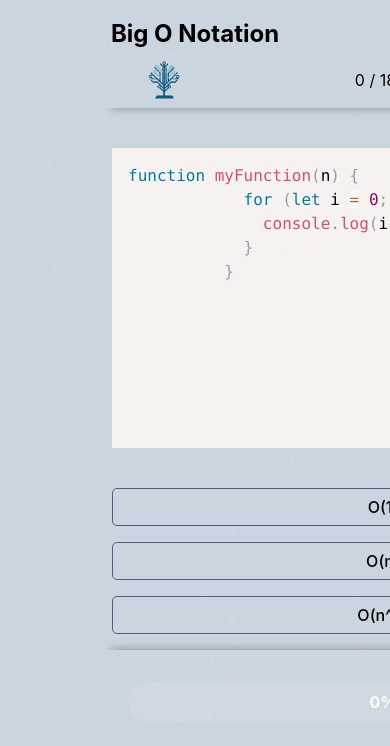
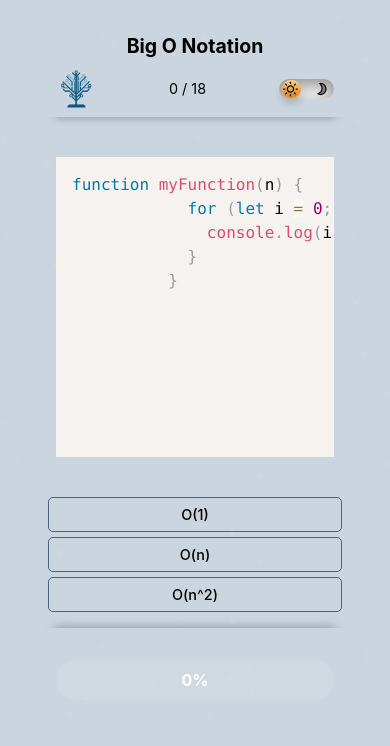
Before and after one commit to pocpat/BigO-game, a React (Vite) app: page / in a window 390 px wide. Both pictures are taken after a click on the button "Training Ground". Shown: the top 746 px of the page. Built offline with nearby package versions, Linux system fonts and the light colour scheme.

Commit message:
improved layout for App, sizing issues fixed

```diff
--- a/components/SratSky.jsx
+++ b/components/SratSky.jsx
@@ -1,5 +1,4 @@
-// components/StarSky.jsx
-import  { useEffect, useRef } from 'react';
+import { useEffect, useRef } from 'react';
 import '../src/starsky.css';
 
 const StarSky = () => {
@@ -15,10 +14,11 @@
                 const x = Math.random() * 100;
                 const y = Math.random() * 100;
 
+
+                star.style.left = `${x}%`; //Use %
+                star.style.top = `${y}%`; //Use %
                 star.style.width = `${size}px`;
                 star.style.height = `${size}px`;
-        star.style.left = `${x}vw`;
-        star.style.top = `${y}vh`;
                 star.style.animationDelay = `${Math.random() * 2}s`;
                 if (nightSkyRef.current) {
                     nightSkyRef.current.appendChild(star);
@@ -34,3 +34,42 @@
 };
 
 export default StarSky;
+
+
+
+// // components/StarSky.jsx
+// import  { useEffect, useRef } from 'react';
+// import '../src/starsky.css';
+
+// const StarSky = () => {
+//   const nightSkyRef = useRef(null);
+
+//   useEffect(() => {
+//     const createStars = () => {
+//       const numStars = 100;
+//       for (let i = 0; i < numStars; i++) {
+//         const star = document.createElement('div');
+//         star.className = 'star';
+//         const size = Math.floor(Math.random() * 5) + 3;
+//         const x = Math.random() * 100;
+//         const y = Math.random() * 100;
+
+//         star.style.width = `${size}px`;
+//         star.style.height = `${size}px`;
+//         star.style.left = `${x}vw`;
+//         star.style.top = `${y}vh`;
+//         star.style.animationDelay = `${Math.random() * 2}s`;
+//         if (nightSkyRef.current) {
+//           nightSkyRef.current.appendChild(star);
+//         }
+//       }
+//     };
+
+//     createStars();
+
+//   }, []);
+
+//   return <div className="night-sky" ref={nightSkyRef}></div>;
+// };
+
+// export default StarSky;
--- a/components/welcome.css
+++ b/components/welcome.css
@@ -18,7 +18,7 @@
   flex-direction: column;
   justify-content: center;
   align-items: center;
-  margin-bottom: 2rem; /* Increased margin for better separation */
+  margin-bottom: 2rem; /
   text-align: center;
 
 }
@@ -28,39 +28,39 @@
   flex-direction: column;
   align-items: center;
   box-shadow: 0px 15px 10px -15px var(--box-shadow);
-  padding: 1.5rem; /* Increased padding for more prominence */
+  padding: 1.5rem;
 }
 
 .w-header h1 {
-  font-size: 2.5rem; /* Increased font size for title */
+  font-size: 2.5rem;
   margin: 0.2rem 0;
 }
 
 .w-select {
   color: var(--secondary-color);
   font-size: 1.3rem;
-  margin-bottom: 3rem; /* Adjusted margin */
+  margin-bottom: 3rem;
   text-align: center;
 }
 
 .w-buttons {
     display: grid;
     grid-template-columns: 1fr;
-    gap: 2rem; /* Adjust gap as needed */
-    width: 100%; /* Ensure buttons take full width */
+    gap: 2rem;
+    width: 100%;
 }
 
 .w-button-item {
   display: grid;
   grid-template-columns: 1fr;
   gap: 0.5rem;
-  width: 100%; /* Ensure buttons take full width */
+  width: 100%;
 }
 
 
 .w-buttons button {
     font-size: 1.5rem;
-    padding: 1rem 2rem; /* Adjust button padding */
+    padding: 1rem 2rem;
     width: 100%;
 }
 
--- a/src/App.css
+++ b/src/App.css
@@ -1,25 +1,35 @@
- :root {
-  --primary-color: #007bff; /* Blue */
-  --secondary-color: #6c757d; /* Gray */
-  --background-color:rgb(203, 213, 223); /* White */
-  --text-color: #000; /* Black */
+/* app.css */
+:root {
+  --primary-color: #007bff;
+  --secondary-color: #6c757d;
+  --background-color: rgb(203, 213, 223);
+  --text-color: #000;
   --border-color: rgb(78, 98, 119);
-  --box-shadow:  rgba(0, 0, 0, 0.35);
+  --box-shadow: rgba(0, 0, 0, 0.35);
   --progress-bar: rgba(78, 98, 119, 0.5);
+  font-size: 16px;
 }
 
 body.dark-mode {
-  --primary-color: #0b5ed7; /* Darker blue */
-  --secondary-color: #495057; /* Darker gray */
-  --background-color:rgb(9, 44, 79); /* Dark gray */
-  --text-color: #eee; /* Light gray */
-  --border-color:rgb(163, 207, 255);
-  --box-shadow:  rgba(255, 255, 255, 0.34);
+  --primary-color: #0b5ed7;
+  --secondary-color: #495057;
+  --background-color: rgb(9, 44, 79);
+  --text-color: #eee;
+  --border-color: rgb(163, 207, 255);
+  --box-shadow: rgba(255, 255, 255, 0.34);
   --progress-bar: rgba(163, 207, 255, 0.5);
 }
+
+body, #root {
+  width: 100%;
+  max-width: 100%;
+  margin: 0;
+  padding: 0;
+  overflow-x: hidden;
+}
+
 body {
   margin: 0;
-  width: 100vw;
   min-height: 100vh;
   background-color: var(--background-color);
   color: var(--text-color);
@@ -31,55 +41,55 @@
 
 .wrapper {
   margin: 1rem;
-  padding-left: 5rem;
-  padding-right: 5rem;
+  padding-left: clamp(1rem, 4vw, 3rem);
+  padding-right: clamp(1rem, 4vw, 3rem);
+  max-width: calc(600px + 2rem );
+  box-sizing: border-box;
 }
 
-.logo{
+.logo {
   display: flex;
   justify-content: center;
   align-items: center;
-
   width: auto;
   height: 40px;
 }
+
 .quiz-container {
-  display: grid;
+  display: flex; /* new */
+  flex-direction: column; /*new*/
   gap: 1rem;
-  grid-template-columns: 1fr;
-  grid-template-rows: auto 1fr auto;
   box-sizing: border-box;
-  grid-template-areas:
-    "header"
-    "question-area"
-    "footer";
   max-width: 600px;
   margin: 0 auto;
 }
+
 .title {
   display: flex;
   justify-content: center;
-  font-size: 1.5rem;
+  font-size: clamp(1.2rem, 5vw, 1.5rem);
   font-weight: bold;
   margin: 0;
 }
+
 .header {
   display: flex;
   justify-content: space-between;
   align-items: center;
   padding: 0.5rem;
-  /* border-bottom: 1px solid #ccc; */
-  grid-area: header;
-  /* border-bottom: 1px solid var(--border-color) ; */
-  box-shadow: 0px 15px 10px -15px   var(--box-shadow);
+   box-shadow: 0px 15px 10px -15px var(--box-shadow);
+}
+
+.header > * {
+  max-width: max-content;
+  box-sizing: border-box;
 }
 
 .question-area {
-  display: grid;
-  grid-template-rows: auto 1fr;
+  display: flex; /* updated */
+  flex-direction: column; /*updated */
   gap: 1rem;
   padding: 1rem;
-  grid-area: question-area;
   box-sizing: border-box;
   overflow: hidden;
 }
@@ -96,13 +106,14 @@
   overflow-x: auto;
   white-space: pre-wrap;
   box-sizing: border-box;
-  height: 300px;
+  min-height: 300px;
+  word-break: break-word;
 }
 
 .answer-options {
   display: grid;
   grid-template-columns: repeat(auto-fit, minmax(50px, 1fr));
-  gap: 1rem;
+  gap: 0.5rem;
   padding: 1rem;
 }
 
@@ -110,19 +121,18 @@
   display: flex;
   justify-content: space-between;
   padding: 0.5rem;
-  /* border-top: 1px solid var(--border-color); */
-  grid-area: footer;
   padding-top: 2rem;
-  box-shadow: 0px -15px 10px -15px var(--box-shadow);
+   box-shadow: 0px -15px 10px -15px var(--box-shadow);
 }
 
-button { /* This selector targets ALL buttons */
-  background-color: var(--background-color); /* Use the background variable */
-  color: var(--text-color); /* Use the text color variable */
-  border: 1px solid var(--border-color); /* Add a border for better visibility */
-  padding: 0.5rem 1rem; /* Adjust padding as needed */
-  border-radius: 5px; /* Add rounded corners */
-  cursor: pointer; /* Make it look clickable */
+button {
+  background-color: var(--background-color);
+  color: var(--text-color);
+  border: 1px solid var(--border-color);
+  padding: 0.5rem 1rem;
+  border-radius: 5px;
+  cursor: pointer;
+  font-size: 1rem;
 }
 
 .answer-button.correct {
@@ -134,43 +144,50 @@
   background-color: #dc3545;
   color: white;
 }
+
+.score {
+  font-size: 1rem;
+}
+
 /* Responsive adjustments */
 @media (max-width: 768px) {
   .header {
-    padding-left: 3rem;
-    padding-right: 3rem;
+      padding-left: 1rem;
+      padding-right: 1rem;
   }
   .answer-options {
-    grid-template-columns: 1fr;
-    padding-left: 1rem;
-    padding-right: 1rem;
+      grid-template-columns: 1fr;
+      padding-left: 0.5rem;
+      padding-right: 0.5rem;
+      gap: 0.3rem;
   }
   .footer {
-    padding-left: 2rem;
-    padding-right: 2rem;
+      padding-left: 1rem;
+      padding-right: 1rem;
   }
   .quiz-container {
-    grid-template-columns: 1fr;
-    grid-template-rows: auto 1fr auto;
-    grid-template-areas:
-      "header"
-      "question-area"
-      "footer";
+      width: 100%;
   }
-}
-
-body, #root {
-  width: 100%;
-  max-width: 100%;
-  margin: 0;
-  padding: 0;
-  overflow-x: hidden; /* Prevent horizontal scrolling */
+  button {
+      font-size: 0.9rem;
+  }
+  .wrapper {
+      padding-left: 0.5rem;
+      padding-right: 0.5rem;
+  }
+  .score {
+      font-size: 0.9rem;
+  }
 }
 
 /* Add media query for mobile devices */
 @media (max-width: 600px) {
-  body, #root {
-    width: 100%;
-    max-width: 100%;
+  .wrapper {
+      padding-left: 0.5rem;
+      padding-right: 0.5rem;
+      max-width: calc(600px + 1rem );
+  }
+  .title{
+      font-size: clamp(1rem, 5vw, 1.5rem);
   }
 }
--- a/src/starsky.css
+++ b/src/starsky.css
@@ -1,9 +1,11 @@
+
+/* starsky.css */
 .night-sky {
-    position: fixed; /* Important: Make it cover the entire viewport */
+  position: fixed;
   top: 0;
   left: 0;
-    width: 100vw;
-    height: 100vh;
+  width: 100%;
+  height: 100%;
   margin: 0;
   padding: 0;
   overflow: hidden;
@@ -17,8 +19,6 @@
   animation: fade 1s linear infinite;
   background-color: rgba(255, 255, 255, 0.06);
   clip-path: circle();
-    width: 8px;
-    height: 8px;
 }
 
 @keyframes fade {
```
Lines whose indentation alone changed are shown as unchanged.
